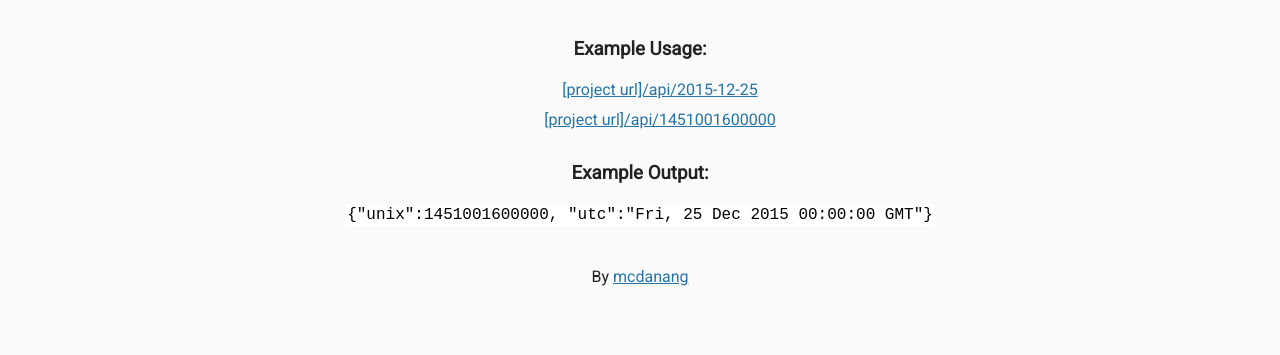
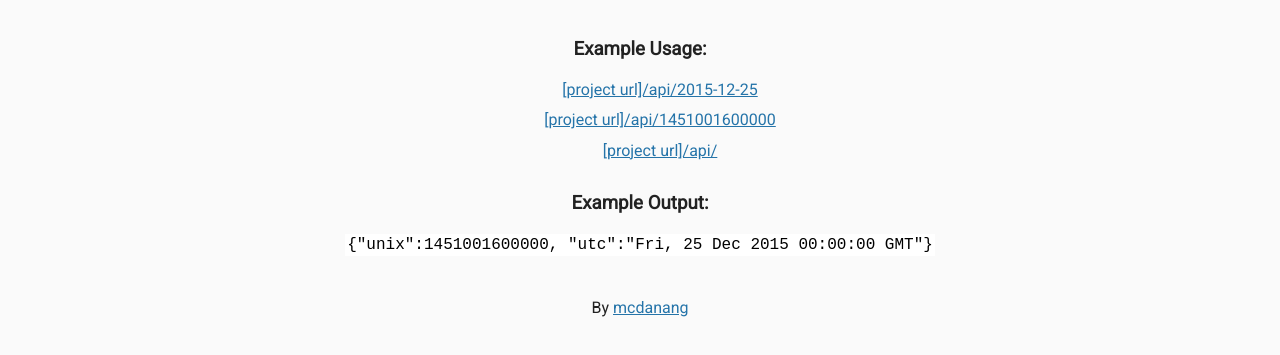
Before and after one commit to mcdanang/Timestamp-Microservice, a website: page views/index.html in a window 1280 px wide. Shown: the part 73-428 px from the top of the page. Drawn offline with Linux system fonts and the light colour scheme; files that its build step writes are made by us from their sources.

Commit message:
Update index.html

```diff
--- a/views/index.html
+++ b/views/index.html
@@ -16,6 +16,7 @@
       <ul>
         <li><a href="api/2015-12-25">[project url]/api/2015-12-25</a></li>
         <li><a href="api/1451001600000">[project url]/api/1451001600000</a></li>
+        <li><a href="api/">[project url]/api/</a></li>
       </ul>
 
       <h3>Example Output:</h3>
```
